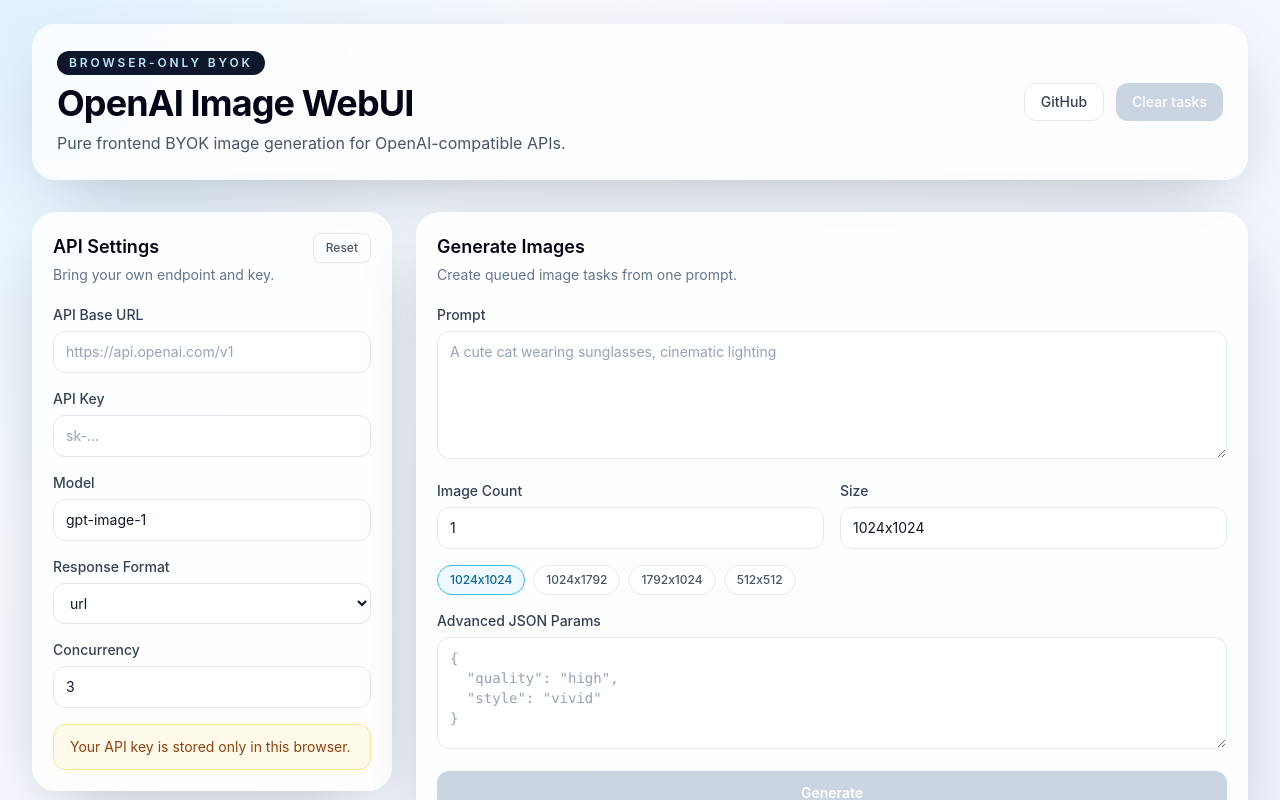
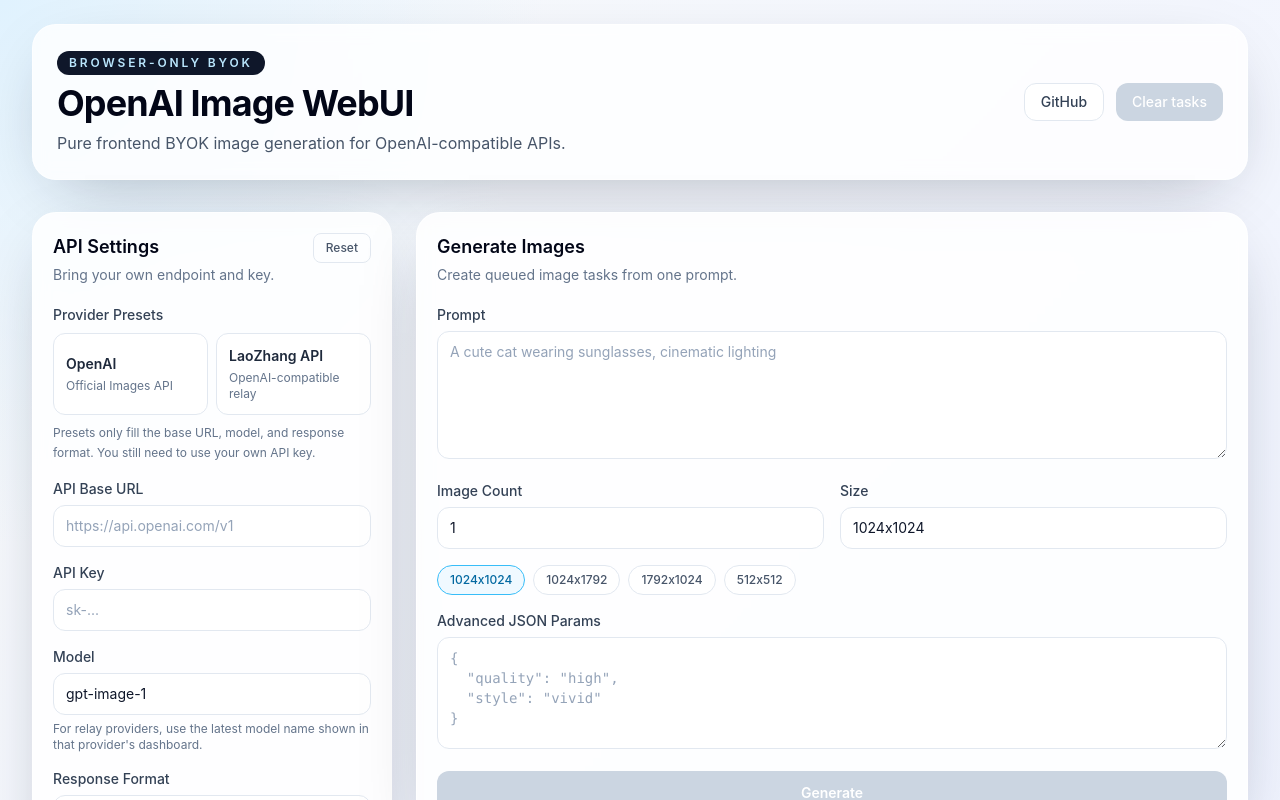
Before and after one commit to tobenot/openai-image-webui, a React (Vite) app: page / in a window 1280 px wide. Shown: the top 800 px of the page. Built offline with nearby package versions, Linux system fonts and the light colour scheme.

Commit message:
config: laozhang API

```diff
--- a/src/components/SettingsPanel.tsx
+++ b/src/components/SettingsPanel.tsx
@@ -1,5 +1,30 @@
 import type { AppSettings, ImageResponseFormat } from "../types";
 import { Notice } from "./Notice";
+
+const PROVIDER_PRESETS: Array<{
+  name: string;
+  description: string;
+  settings: Pick<AppSettings, "baseUrl" | "model" | "responseFormat">;
+}> = [
+  {
+    name: "OpenAI",
+    description: "Official Images API",
+    settings: {
+      baseUrl: "https://api.openai.com/v1",
+      model: "gpt-image-1",
+      responseFormat: "url",
+    },
+  },
+  {
+    name: "LaoZhang API",
+    description: "OpenAI-compatible relay",
+    settings: {
+      baseUrl: "https://api.laozhang.ai/v1",
+      model: "gpt-4o-image",
+      responseFormat: "url",
+    },
+  },
+];
 
 interface SettingsPanelProps {
   settings: AppSettings;
@@ -8,6 +33,7 @@
 }
 
 export function SettingsPanel({ settings, onChange, onReset }: SettingsPanelProps) {
+
   return (
     <section className="rounded-3xl border border-white/70 bg-white/85 p-5 shadow-soft backdrop-blur">
       <div className="mb-5 flex items-start justify-between gap-4">
@@ -25,9 +51,30 @@
       </div>
 
       <div className="space-y-4">
+        <div>
+          <span className="mb-2 block text-sm font-medium text-slate-700">Provider Presets</span>
+          <div className="grid gap-2 sm:grid-cols-2">
+            {PROVIDER_PRESETS.map((preset) => (
+              <button
+                key={preset.name}
+                type="button"
+                className="rounded-xl border border-slate-200 bg-white p-3 text-left transition hover:border-sky-300 hover:bg-sky-50"
+                onClick={() => onChange(preset.settings)}
+              >
+                <span className="block text-sm font-semibold text-slate-800">{preset.name}</span>
+                <span className="mt-1 block text-xs text-slate-500">{preset.description}</span>
+              </button>
+            ))}
+          </div>
+          <p className="mt-2 text-xs leading-5 text-slate-500">
+            Presets only fill the base URL, model, and response format. You still need to use your own API key.
+          </p>
+        </div>
+
         <label className="block">
           <span className="mb-1.5 block text-sm font-medium text-slate-700">API Base URL</span>
           <input
+
             className="w-full rounded-xl border border-slate-200 bg-white px-3 py-2.5 text-sm outline-none transition placeholder:text-slate-400 focus:border-sky-400 focus:ring-4 focus:ring-sky-100"
             placeholder="https://api.openai.com/v1"
             value={settings.baseUrl}
@@ -51,11 +98,15 @@
           <span className="mb-1.5 block text-sm font-medium text-slate-700">Model</span>
           <input
             className="w-full rounded-xl border border-slate-200 bg-white px-3 py-2.5 text-sm outline-none transition placeholder:text-slate-400 focus:border-sky-400 focus:ring-4 focus:ring-sky-100"
-            placeholder="gpt-image-1"
+            placeholder="gpt-image-1 or gpt-4o-image"
             value={settings.model}
             onChange={(event) => onChange({ model: event.target.value })}
           />
+          <p className="mt-1.5 text-xs text-slate-500">
+            For relay providers, use the latest model name shown in that provider's dashboard.
+          </p>
         </label>
+
 
         <label className="block">
           <span className="mb-1.5 block text-sm font-medium text-slate-700">Response Format</span>
```
Also changed, not shown: 1 other file (tests, documents, lock files or other folders).
